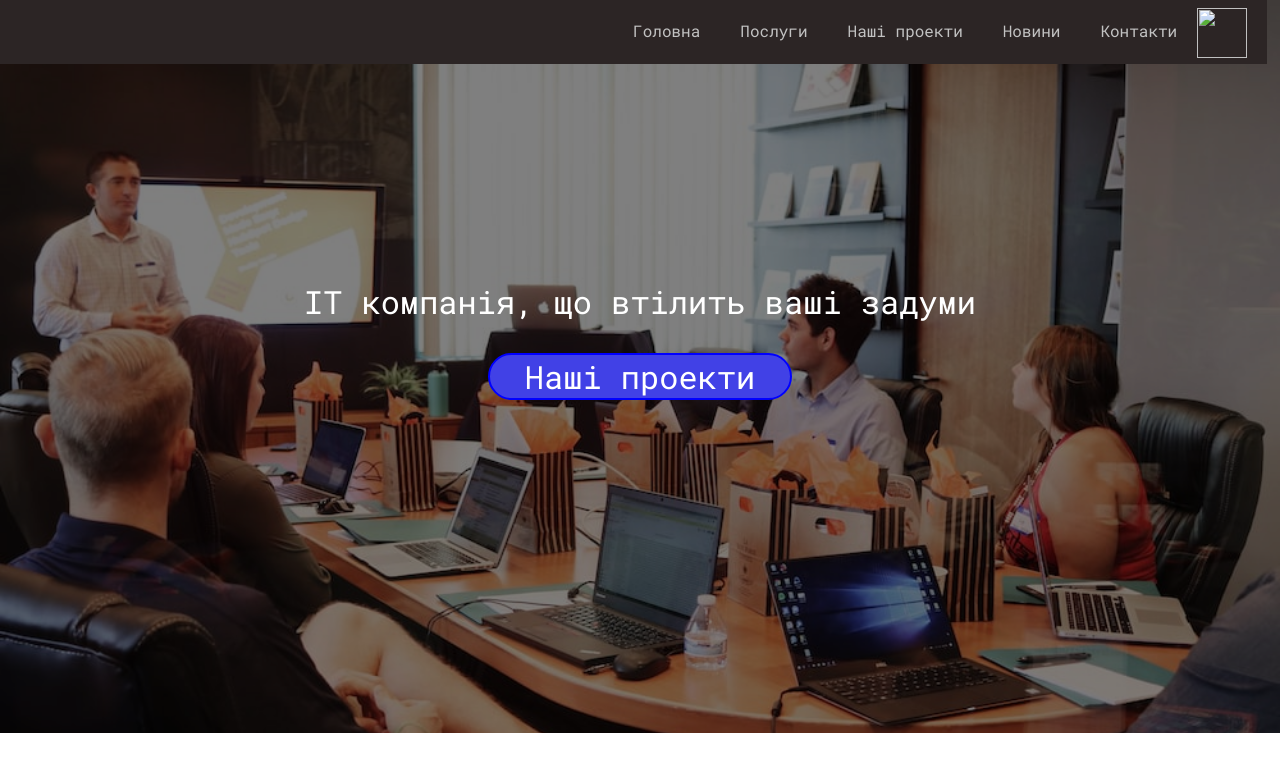
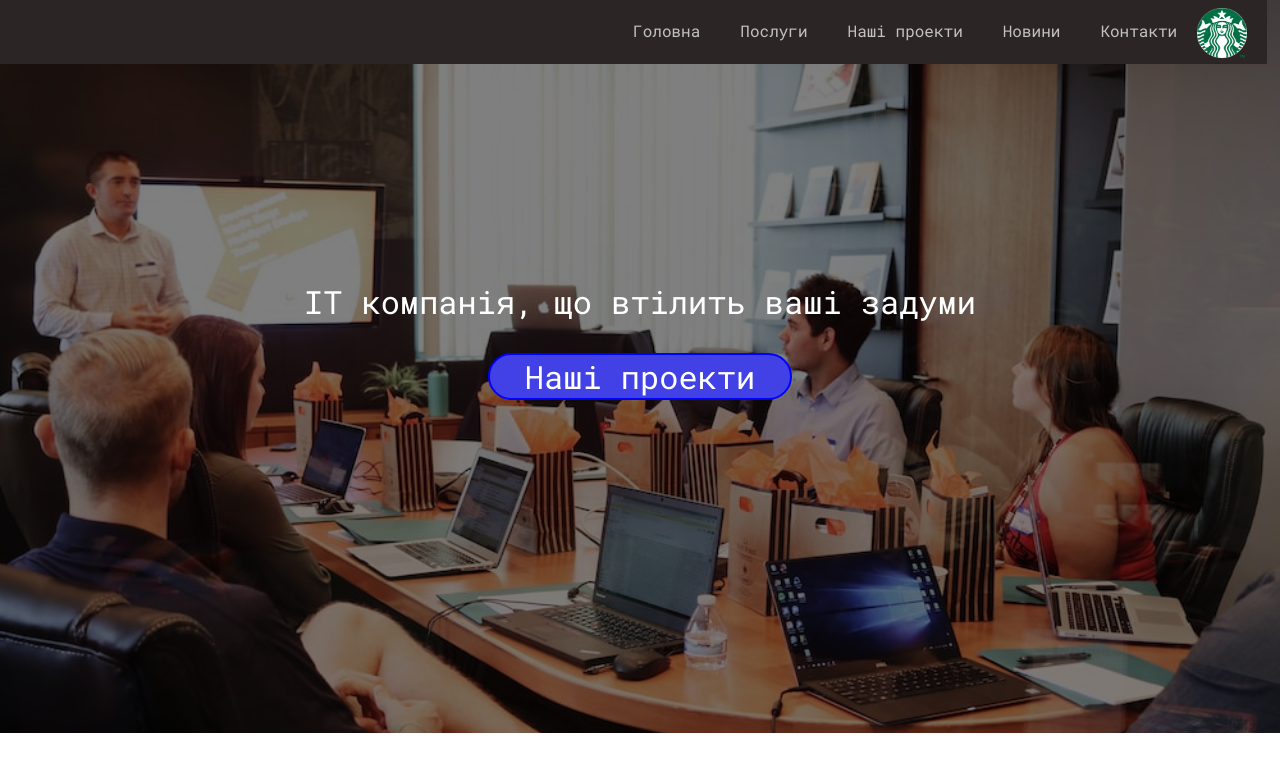
Before and after one commit to yaroshevskyiartem/starbucksITcompany, a plain HTML site: page html/index.html in a window 1280 px wide. Shown: the top 780 px of the page. Drawn offline with Linux system fonts and the light colour scheme; files whose address does not match are found by name.

Commit message:
Update index.html

```diff
--- a/html/index.html
+++ b/html/index.html
@@ -22,7 +22,7 @@
                 <li class="headerItem"><a href="/html/Projects.html">Наші проекти</a></li>
                 <li class="headerItem"><a href="">Новини</a></li>
                 <li class="headerItem"><a href="#Contacts">Контакти</a></li>
-                <a href="/html — копия/index.html"><img class="logo" src="/html — копия/imgs/1200px-Starbucks_Corporation_Logo_2011.svg.png"></a>
+                <a href="/html/index.html"><img class="logo" src="/html/imgs/1200px-Starbucks_Corporation_Logo_2011.svg.png"></a>
             </ul>
         </nav>
             <div class="headerContent">
```
